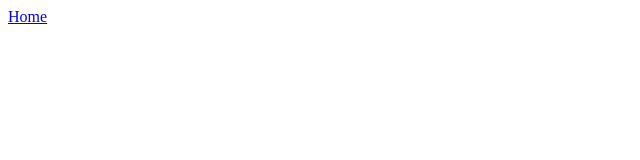
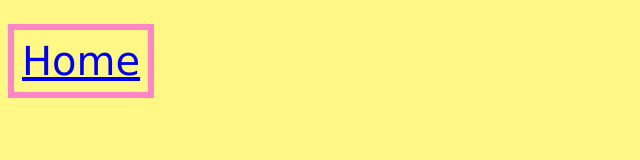
Before and after one commit to jamieb-dev/odin-recipies, a plain HTML site: page recipies/meringue.html in a window 1280 px wide. Shown: the whole page, without its empty margins (0-640 px from the left). Drawn offline with Linux system fonts and the light colour scheme.

Commit message:
Link stylesheet

```diff
--- a/recipies/meringue.html
+++ b/recipies/meringue.html
@@ -4,9 +4,11 @@
     <meta charset="UTF-8">
     <meta http-equiv="X-UA-Compatible" content="IE=edge">
     <meta name="viewport" content="width=device-width, initial-scale=1.0">
+    <link rel="stylesheet" href="../style.css">
     <title>Document</title>
 </head>
 <body>
+    <p class="top"></p>
     <a href="../index.html" class="home-button">Home</a>
 </body>
 </html>
```
Also changed, not shown: index.html (+1 -0 lines).
